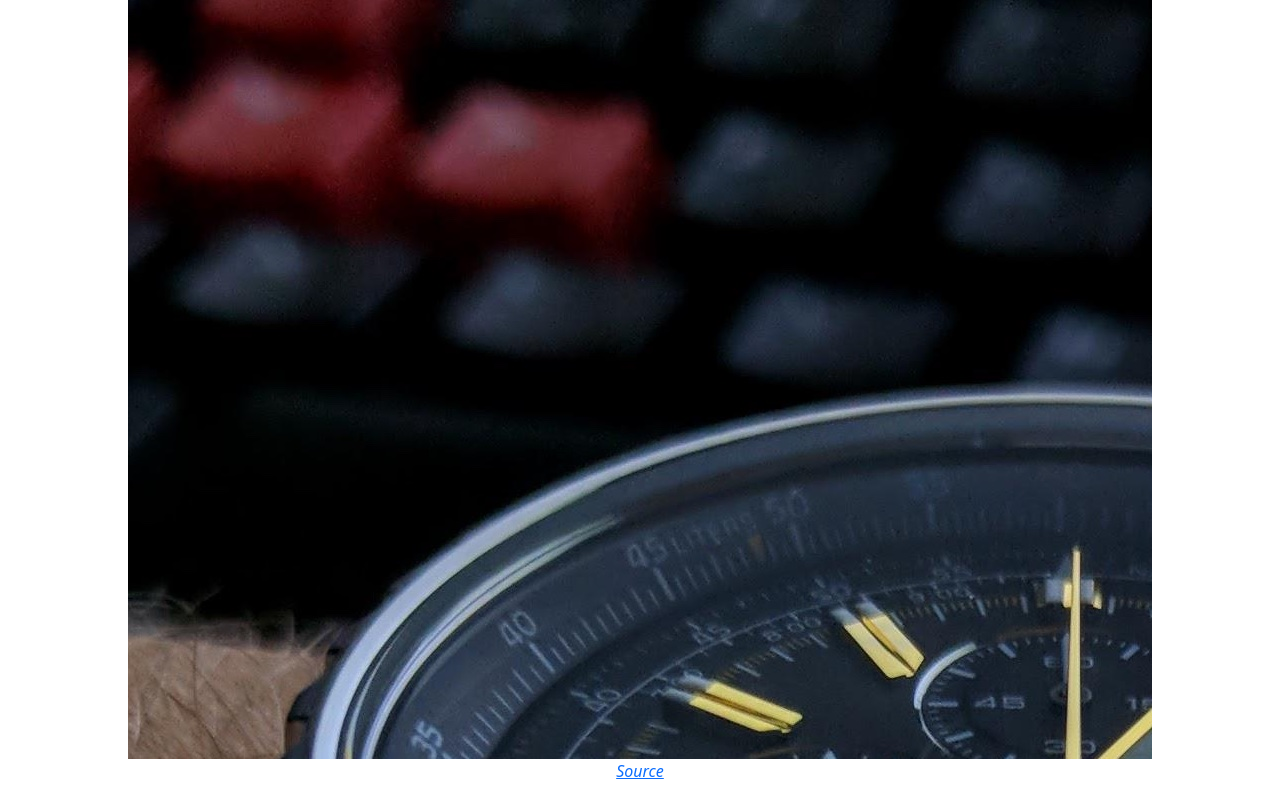
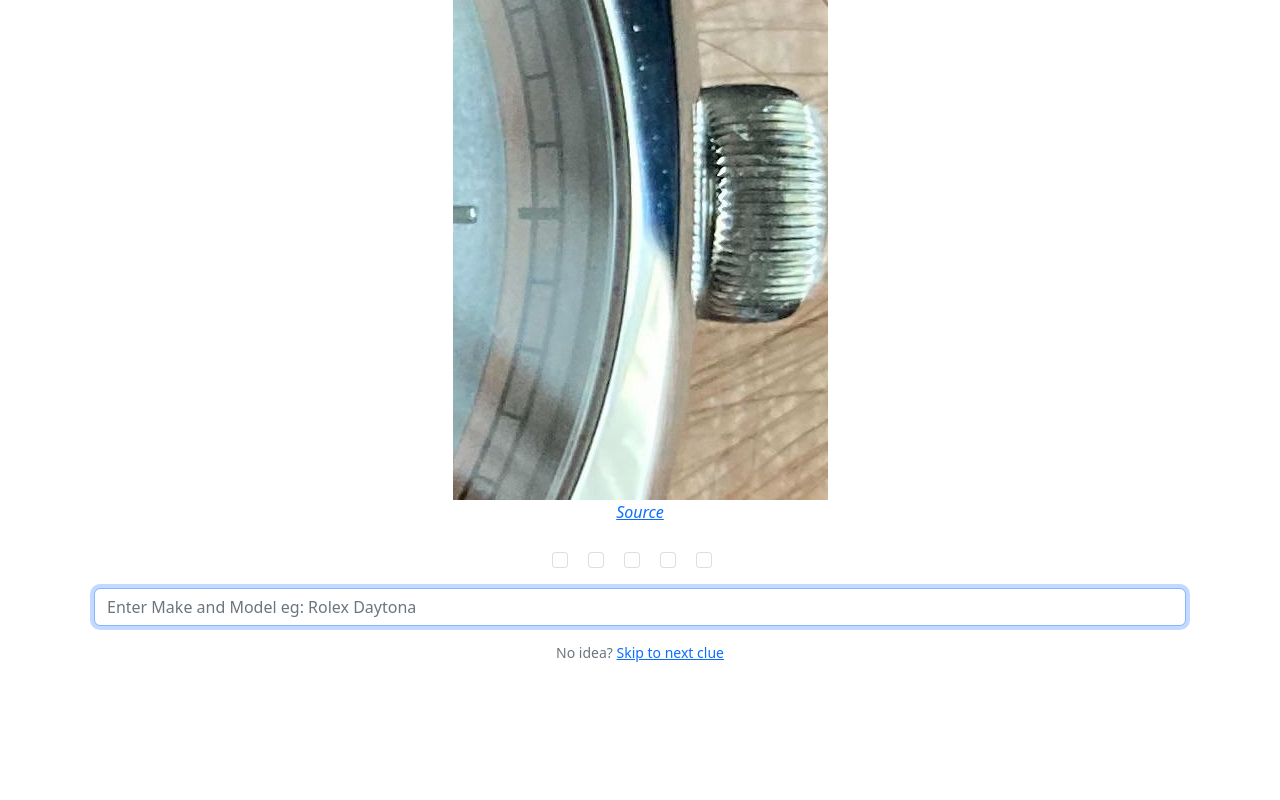
Before and after one commit to jch/watchdle, a plain HTML site: page index.html in a window 1280 px wide. Shown: the top 800 px of the page. Drawn offline with nearby package versions, Linux system fonts and the light colour scheme.

Commit message:
more puzzles

```diff
--- a/index.html
+++ b/index.html
@@ -32,7 +32,7 @@
         <![endif]-->
         <form id="guessForm" class="container text-center">
             <div class="mb-3">
-                <img id="guessImage" src="" class="img-fluid" />
+                <img id="guessImage" src="" class="img-fluid" style="max-height: 500px" />
                 <p>
                     <label for="guessImage" class="form-label fw-light fst-italic"><a id="puzzleSource" href="#">Source</a></label>
                 </p>
@@ -70,10 +70,14 @@
             const puzzles = {
                 '2022-10-13': {name: 'Casio Edifice EF-527D', nicknames: ["Casio Edifice", "Casio EF-527D",], source: "https://www.reddit.com/r/casio/comments/y00q03/i_really_regret_selling_this_seems_to_be_pretty/"},
                 '2022-10-14': {name: 'Bulova Accutron W124', nicknames: ["Bulova Spaceview", "Bulova Accutron",], source: "https://www.reddit.com/r/Watchexchange/comments/t95378/wts_bulova_accutron_spaceview_w214_recent_full/"},
+                '2022-10-15': {name: 'Rolex Explorer I', nicknames: ['Rolex Explorer I'], source: "https://www.reddit.com/r/Watchexchange/comments/xlwwmo/wts_rolex_explorer_i_114270_d_serial_number/"},
+                '2022-10-16': {name: 'Rolex Milgauss', nicknames: ['Rolex Milgauss'], source: 'https://www.reddit.com/r/Watches/comments/y2duan/rolex_milgauss/'},
+                '2022-10-17': {name: 'Farer Durham', nicknames: ['Farer Durham'], source: 'https://www.reddit.com/r/Watches/comments/y2zxqc/farer_my_beautiful_farer_durham_has_just_arrived/'},
+                '': {name: '', nicknames: [], source: ''},
             };
 
             const date = new Date();
-            const datePath =  [date.getFullYear(), date.getMonth()+1, date.getDate()].join("-");
+            const datePath =  [date.getFullYear(), date.getMonth()+1, 17].join("-");
             const puzzlePath = ['puzzles', datePath].join("/");
             var guessCount = 0;
             var guess = "";
```
Also changed, not shown: puzzles/2022-10-15/1.jpg (added), puzzles/2022-10-15/2.jpg (added), puzzles/2022-10-15/3.jpg (added), puzzles/2022-10-15/4.jpg (added), puzzles/2022-10-15/5.jpg (added), puzzles/2022-10-15/original.jpg (added), puzzles/2022-10-16/1.jpg (added), puzzles/2022-10-16/2.jpg (added), puzzles/2022-10-16/3.jpg (added), puzzles/2022-10-16/4.jpg (added), puzzles/2022-10-16/5.jpg (added), puzzles/2022-10-16/original.jpg (added), puzzles/2022-10-17/1.jpg (added), puzzles/2022-10-17/2.jpg (added), 4 more files.
